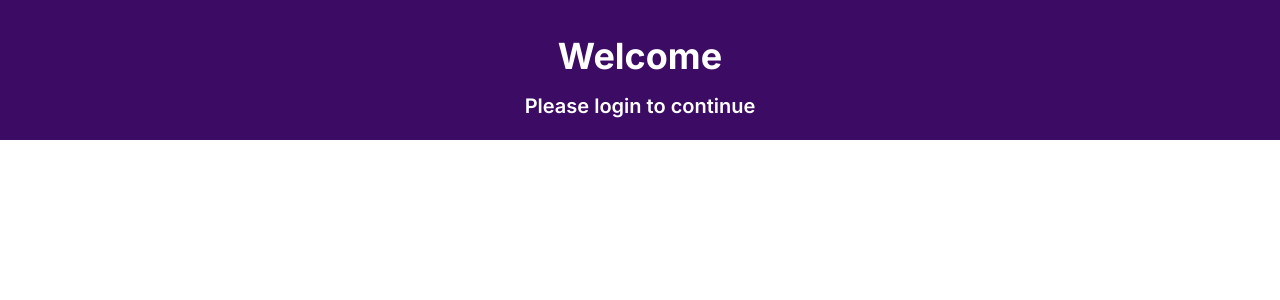
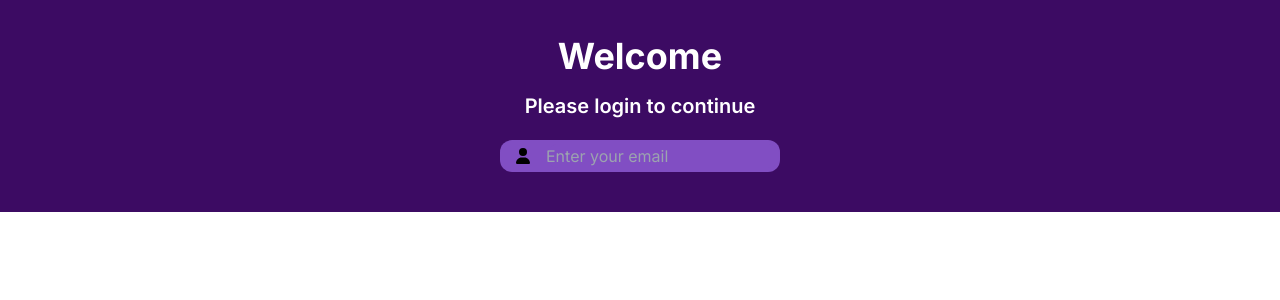
Before and after one commit to sreyasnamboothiris/crud-django-react-jwt, a React (Create React App) app in the folder client/: page / in a window 1280 px wide. Shown: the top 300 px of the page. Built offline with nearby package versions, Linux system fonts and the light colour scheme.

Commit message:
input filed design added

```diff
--- a/client/package.json
+++ b/client/package.json
@@ -3,6 +3,9 @@
   "version": "0.1.0",
   "private": true,
   "dependencies": {
+    "@fortawesome/fontawesome-svg-core": "^6.6.0",
+    "@fortawesome/free-solid-svg-icons": "^6.6.0",
+    "@fortawesome/react-fontawesome": "^0.2.2",
     "@testing-library/jest-dom": "^5.17.0",
     "@testing-library/react": "^13.4.0",
     "@testing-library/user-event": "^13.5.0",
--- a/client/src/App.js
+++ b/client/src/App.js
@@ -1,7 +1,10 @@
 
 import './App.css';
 import Login from './Pages/Login/Login';
+import { library } from '@fortawesome/fontawesome-svg-core';
+import { faUser, faCoffee } from '@fortawesome/free-solid-svg-icons';
 
+library.add(faUser, faCoffee);
 function App() {
   return (
     <div>
--- a/client/src/Components/FormComponents/EmailForm.jsx
+++ b/client/src/Components/FormComponents/EmailForm.jsx
@@ -4,7 +4,7 @@ import InputField from './InputField'
 function EmailForm() {
   return (
     <div>
-      <InputField text={'Enter your email'} icon={false} />
+      <InputField/>
     </div>
   )
 }
--- a/client/src/Components/FormComponents/InputField.jsx
+++ b/client/src/Components/FormComponents/InputField.jsx
@@ -1,9 +1,12 @@
 import React from 'react'
+import { FontAwesomeIcon } from '@fortawesome/react-fontawesome';
 
-function InputField({text,icon}) {
+function InputField() {
+
   return (
-    <div className='flex rounded-[5px] flex-col bg-[#814EC3]'>
-
+    <div className='flex rounded-[12px] flex-row bg-[#814EC3] items-center justify-center'>
+      <FontAwesomeIcon icon="fa-solid fa-user" className='p-2 ml-2 mr-2'/>
+      <input className='text-white text-left rounded-[12px] bg-[#814EC3]' type="text" placeholder='Enter your email' />
     </div>
   )
 }
--- a/client/src/Components/LoginPage/Form.jsx
+++ b/client/src/Components/LoginPage/Form.jsx
@@ -1,9 +1,10 @@
 import React from 'react'
+import EmailForm from '../FormComponents/EmailForm'
 
 function Form() {
   return (
     <div className='flex flex-col justify-center items-center p-5'>
-
+      <EmailForm/>
     </div>
   )
 }
--- a/client/src/Components/LoginPage/LoginPage.jsx
+++ b/client/src/Components/LoginPage/LoginPage.jsx
@@ -1,11 +1,13 @@
 import React from 'react'
 import Heading from './Heading'
+import Form from './Form'
 
 function LoginPage() {
   return (
     <div className='flex items-center flex-col justify-center p-5 bg-[#3C0B63]'>
       <Heading/>
       <p className='text-white font-semibold text-xl'>Please login to continue</p>
+      <Form/>
     </div>
   )
 }
```
Also changed, not shown: 1 other file (tests, documents, lock files or other folders).
